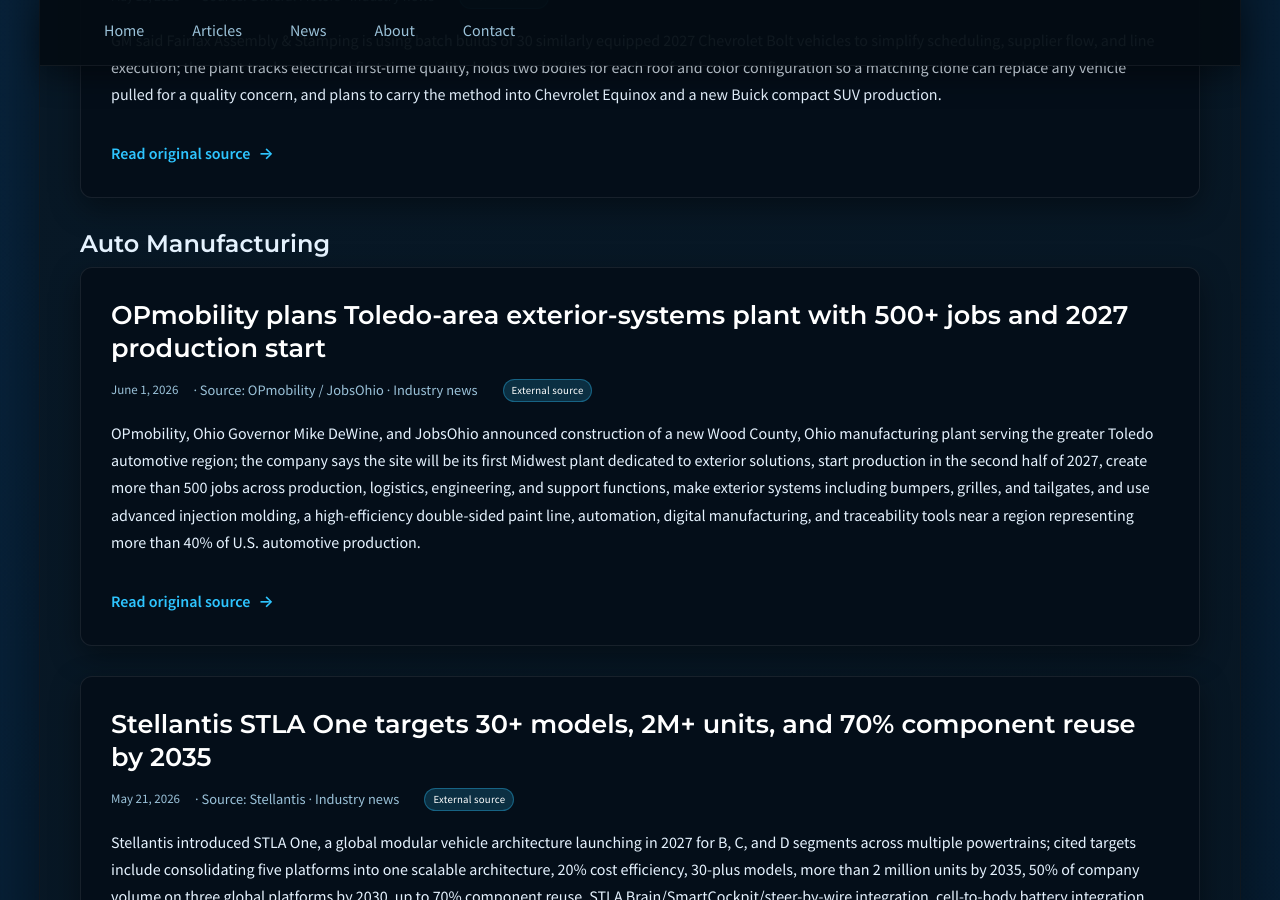
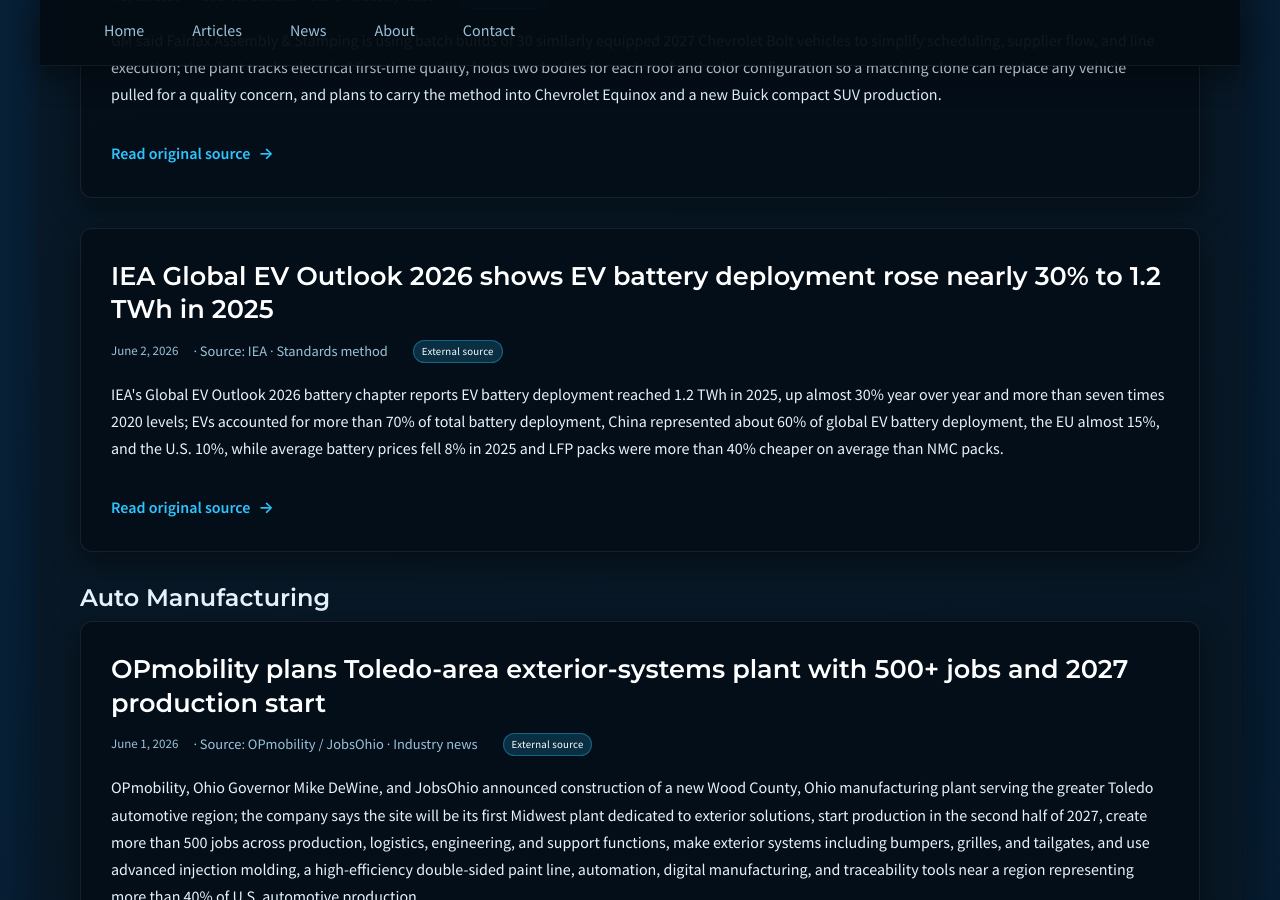
Before and after one commit to JohnForeman/MetrologyCentral, a Jekyll site: the page built from news.md, in a window 1280 px wide and 900 px high, scrolled down 2361 px. Built offline with Jekyll 4.4.1, drawn with Linux system fonts in a browser that asks for light colours.

Commit message:
Update Metrology Central news

```diff
--- a/_data/news.yml
+++ b/_data/news.yml
@@ -1377,3 +1377,10 @@
     and daisy-chain support for XY stages and other modules in high-duty-cycle semiconductor
     inspection and optical measurement applications.
   url: https://metrology.news/compact-dma-focus-stage-targets-optical-metrology-and-semiconductor-inspection/
+- date: '2026-06-02'
+  title: IEA Global EV Outlook 2026 shows EV battery deployment rose nearly 30% to 1.2 TWh in 2025
+  source: IEA
+  sector: ev_manufacturing
+  kind: standards_method
+  summary: IEA's Global EV Outlook 2026 battery chapter reports EV battery deployment reached 1.2 TWh in 2025, up almost 30% year over year and more than seven times 2020 levels; EVs accounted for more than 70% of total battery deployment, China represented about 60% of global EV battery deployment, the EU almost 15%, and the U.S. 10%, while average battery prices fell 8% in 2025 and LFP packs were more than 40% cheaper on average than NMC packs.
+  url: https://www.iea.org/reports/global-ev-outlook-2026/electric-vehicle-batteries
```
